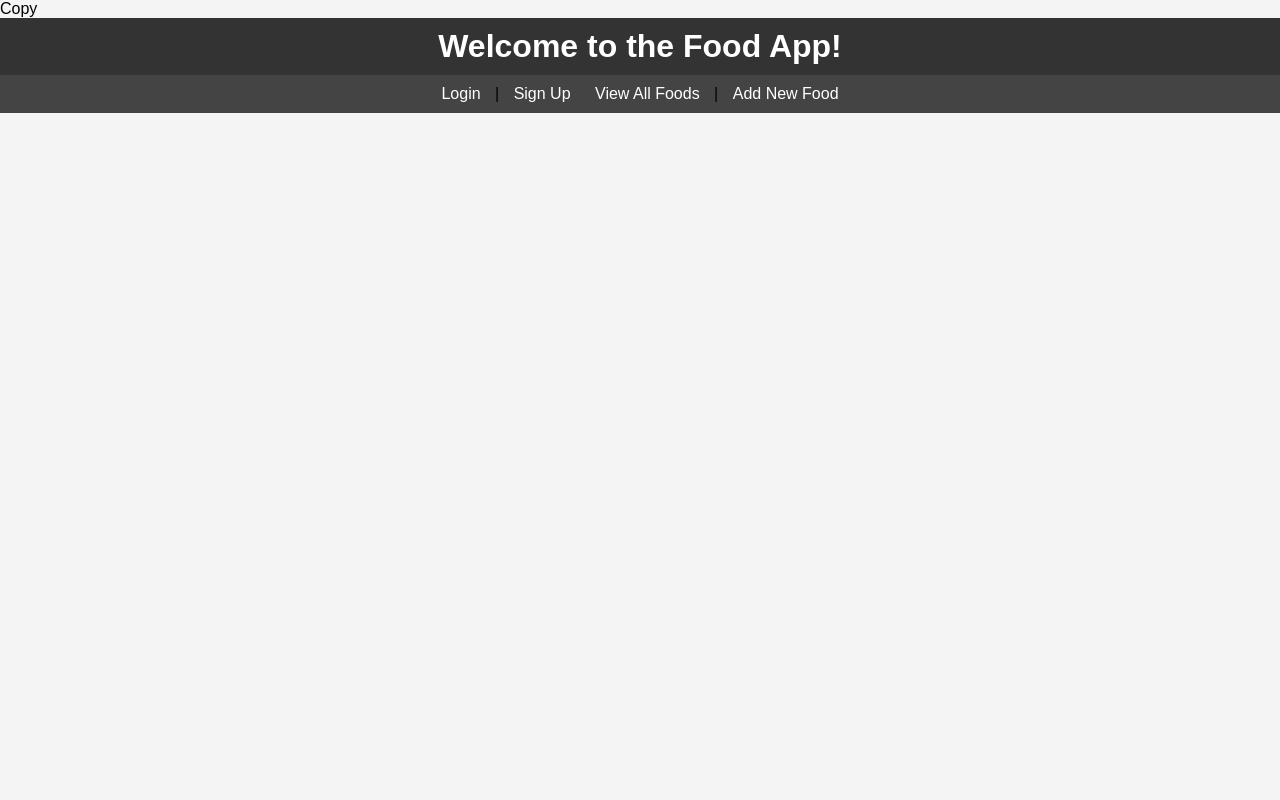
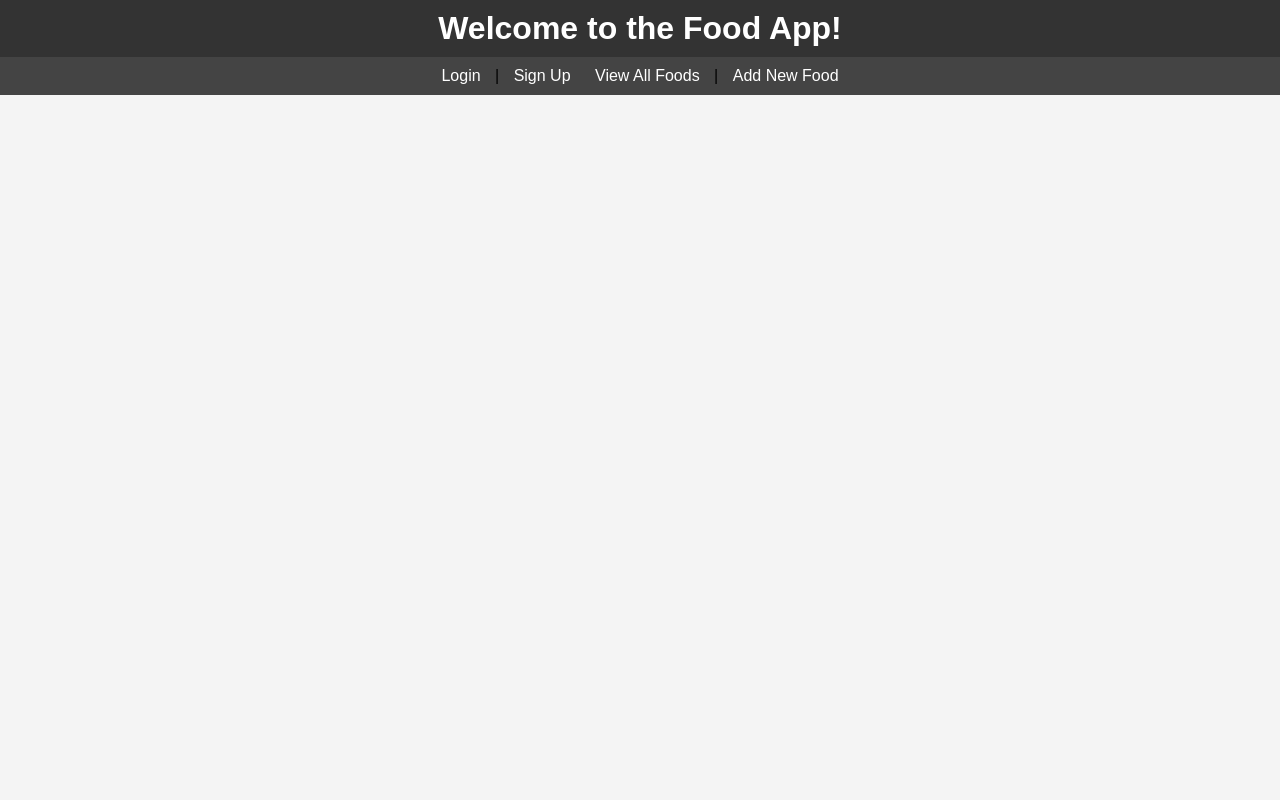
Before and after one commit to nowramohammad/django-crud-app-lab, a Django app: page / in a window 1280 px wide. Run offline with Django 4.2, Linux system fonts and the light colour scheme.

Commit message:
adding files

```diff
--- a/food_app/my_app/templates/my_app/home.html
+++ b/food_app/my_app/templates/my_app/home.html
@@ -1,5 +1,5 @@
 
-Copy
+
 {% load static %}
 <!DOCTYPE html>
 <html lang="en">
```
Also changed, not shown: food_app/db.sqlite3.
